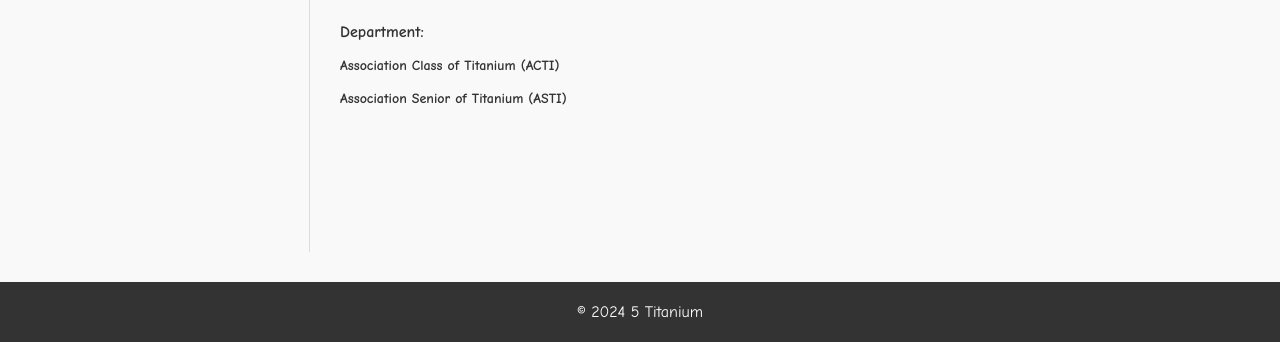
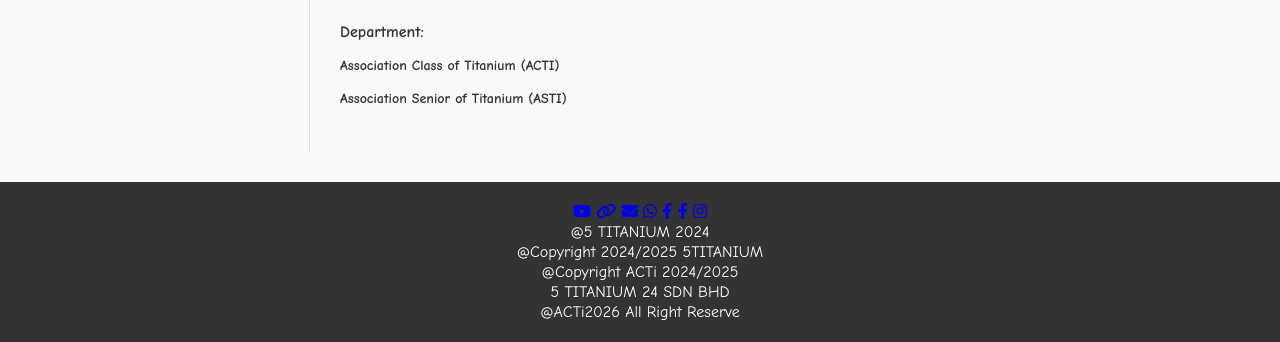
Before and after one commit to jtan0327/5titanium2024-member-dashboard, a plain HTML site: page index.html in a window 1280 px wide. Shown: the part 458-800 px from the top of the page. Drawn offline with nearby package versions, Linux system fonts and the light colour scheme; no server answers; a web font is replaced by a local one.

Commit message:
Update footer with social icons and copyright details
Added social media links and updated copyright information.

```diff
--- a/index.html
+++ b/index.html
@@ -104,7 +104,23 @@
     </div>
 
     <footer>
-        <p>&copy; 2024 5 Titanium</p>
+        <div class="social-icons">
+            <a href="https://youtube.com/@ACTI2024" target="_blank" aria-label="YouTube"><i class="fa-brands fa-youtube"></i></a>
+            <a href="https://linktr.ee/5titanium24" target="_blank" aria-label="LinkTree"><i class="fa-solid fa-link"></i></a>
+            <a href="mailto:acti.5tisdnbhd@gmail.com" aria-label="Email"><i class="fa-solid fa-envelope"></i></a>
+            <a href="http://wa.me/601157152617" target="_blank" aria-label="WhatsApp"><i class="fa-brands fa-whatsapp"></i></a>
+            <a href="https://www.facebook.com/actiasti24sdnbhd" target="_blank" aria-label="Facebook Page"><i class="fa-brands fa-facebook-f"></i></a>
+            <a href="http://www.facebook.com/groups/5titanium2024/" target="_blank" aria-label="Facebook Group"><i class="fa-brands fa-facebook-f"></i></a>
+            <a href="https://www.instagram.com/acti_asti24sdnbhd/" target="_blank" aria-label="Instagram"><i class="fa-brands fa-instagram"></i></a>
+        </div>
+
+        <div class="copyright-text">
+            <p>@5 TITANIUM 2024</p>
+            <p>@Copyright 2024/2025 5TITANIUM</p>
+            <p>@Copyright ACTi 2024/2025</p>
+            <p>5 TITANIUM 24 SDN BHD</p>
+            <p>@ACTi2026 All Right Reserve</p>
+        </div>
     </footer>
 
     <!-- PapaParse for easy Google Sheets CSV parsing -->
```
